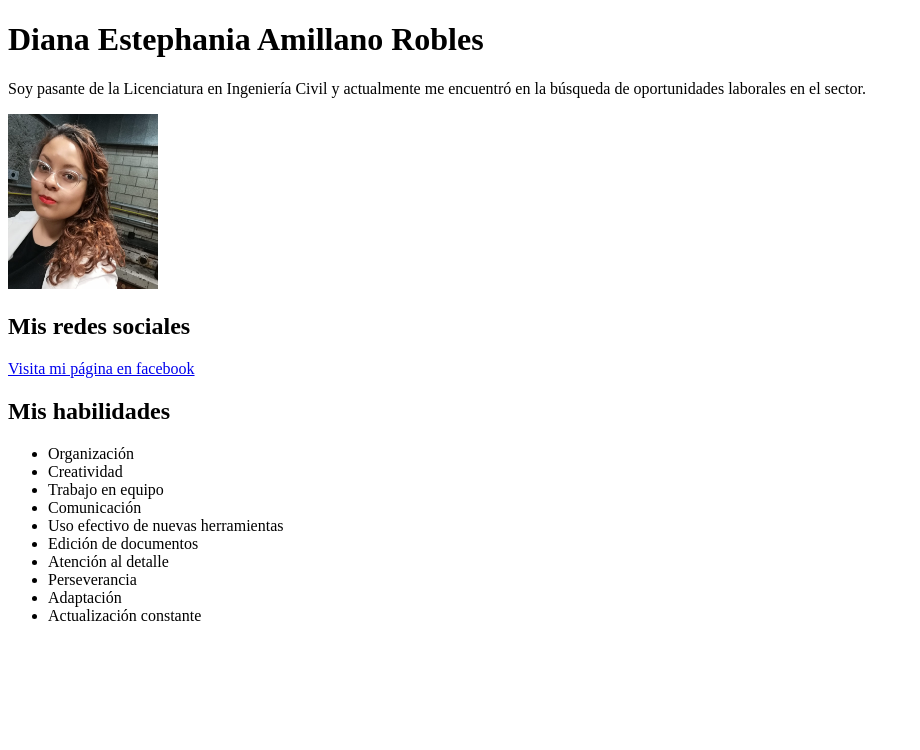
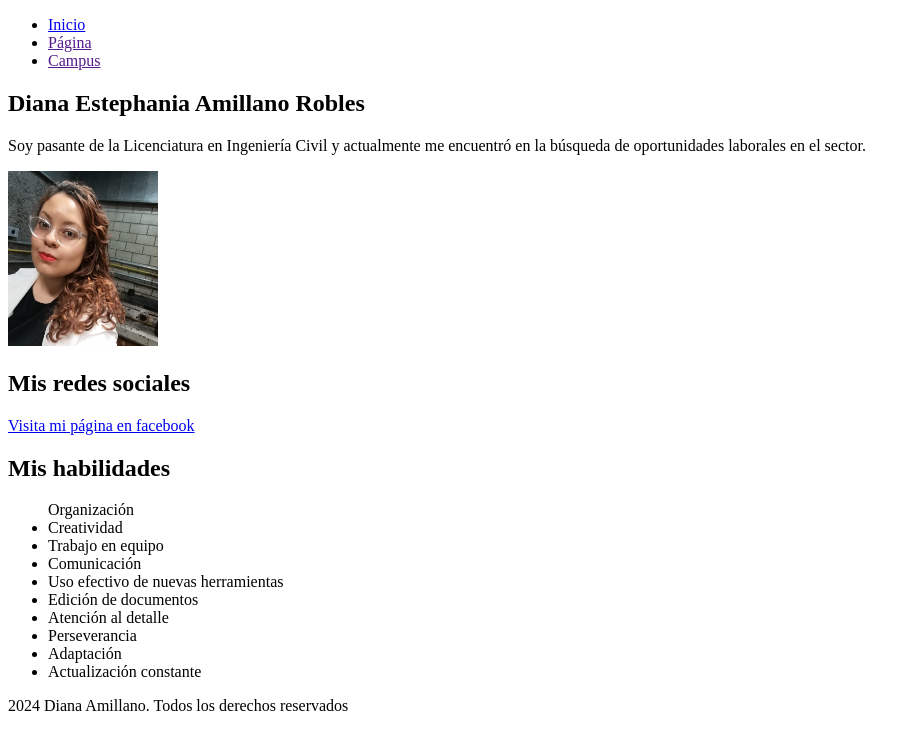
Before and after one commit to DiH30/CURRICULUM-VITAE, a plain HTML site: page index.html in a window 1280 px wide. Shown: the whole page, without its empty margins (0-920 px from the left). Drawn offline with Linux system fonts and the light colour scheme.

Commit message:
Conociendo la web semantica

```diff
--- a/index.html
+++ b/index.html
@@ -7,16 +7,33 @@
 </head>
 <body>
 
+    <!--Barra de Navegacion-->
+
+    <header>
+        <nav>
+            <ul>
+                <li><a href="#inicio">Inicio</a></li>
+                <li><a href="">Página</a></li>
+                <li><a href="">Campus</a></li>
+
+            </ul>
+        </nav>
+    </header>
+  <!--Seccion de inicio-->
+  <section id="Inicio">
     <h1>Diana Estephania Amillano Robles</h1>
     <p>Soy pasante de la Licenciatura en Ingeniería Civil y actualmente me encuentró en la búsqueda de oportunidades laborales en el sector.</p>
 
 <img src="./FOTOGRAFÍA.jpeg" width="150px" height="175px">
-
+</section>
+<!--Seccion sobre mi-->
+<seccion id="Sobre-mi">
 <h2>Mis redes sociales</h2>
 <a href="https://www.facebook.com/diana.robles.3557/?locale=es_LA" target="_blank">Visita mi página en facebook</a>
 
+<section id="Sobre-mi--habilidades">
     <h2>Mis habilidades</h2>
-<ul>
+    <ul
         <li>Organización</li>
         <li>Creatividad</li>
         <li>Trabajo en equipo</li>
@@ -27,5 +44,16 @@
         <li>Perseverancia</li>
         <li>Adaptación</li>
         <li>Actualización constante</li>
+    </ul>
+
+</section>
+
+<!--Pie de pagina-->
+<footer>
+    <p>
+        2024 Diana Amillano. Todos los derechos reservados
+    </p>
+</footer>
+</seccion>
 </body>
 </html>
```
Lines whose indentation alone changed are shown as unchanged.
